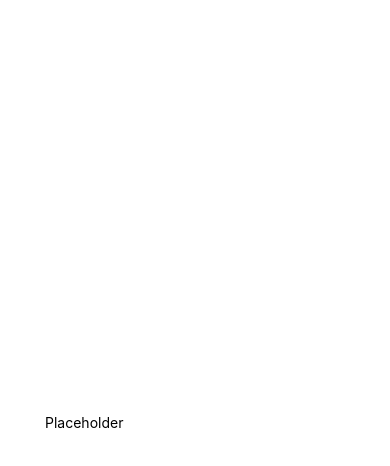
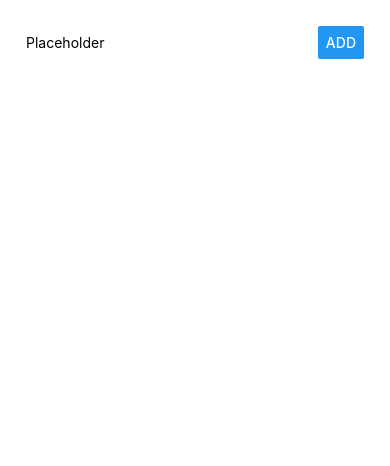
Before and after one commit to aitt1s/mock-react-native, a React Native app: screen / in a window 390 px wide. Shown: the top 466 px of the page. Built offline with nearby package versions, Linux system fonts and the light colour scheme.

Commit message:
separated components

```diff
--- a/App.js
+++ b/App.js
@@ -1,9 +1,13 @@
 import React from 'react';
-import { StyleSheet, Text, View, TextInput } from 'react-native';
+import { StyleSheet, View, Text, TextInput, Button } from 'react-native';
+
+import ListContainer from './src/components/List/ListContainer'
+import PlaceInput from './src/components/PlaceInput/PlaceInput'
 
 export default class App extends React.Component {
   state = {
-    placeName: ''
+    placeName: '',
+    places: []
   }
 
   placeNameChangedHandler = (val) => {
@@ -12,15 +16,27 @@
     })
   }
 
+  placeSubmitHandler = () => {
+    if(this.state.placeName.trim() === "") {
+      return;
+    }
+
+    this.setState(prevState => {
+      return {
+        places: prevState.places.concat(prevState.placeName)
+      }
+    })
+  }
+
   render() {
     return (
       <View style={styles.container}>
-        <TextInput
-          value={this.state.placeName}
-          placeholder="Placeholder"
-          onChangeText={this.placeNameChangedHandler}
-          style={{width: 300}}
-          />
+        <PlaceInput
+          placeNameChangedHandler={this.placeNameChangedHandler}
+          placeSubmitHandler={this.placeSubmitHandler}
+          placeName={this.state.placeName}
+        />
+        <ListContainer places={this.state.places} />
       </View>
     );
   }
@@ -29,8 +45,9 @@
 const styles = StyleSheet.create({
   container: {
     flex: 1,
+    padding: 26,
     backgroundColor: '#fff',
     alignItems: 'center',
-    justifyContent: 'center',
-  },
+    justifyContent: 'flex-start',
+  }
 });
--- /dev/null
+++ b/src/components/List/ListContainer.js
@@ -0,0 +1,24 @@
+import React from 'react'
+import { View, StyleSheet } from 'react-native'
+
+import ListItem from './ListItem'
+
+const placesOutput = (places) => {
+ return places.map((place, i) => (
+    <ListItem key={i} placeName={place} />
+  ))
+}
+
+const ListContainer = (props) => (
+  <View style={styles.listContainer}>
+    {placesOutput(props.places)}
+  </View>
+)
+
+const styles = StyleSheet.create({
+  listContainer: {
+    width: "100%"
+  }
+})
+
+export default ListContainer
--- /dev/null
+++ b/src/components/List/ListItem.js
@@ -0,0 +1,19 @@
+import React from 'react';
+import { View, Text, StyleSheet } from 'react-native'
+
+const ListItem = (props) => (
+  <View style={styles.listItem}>
+    <Text>{props.placeName}</Text>
+  </View>
+);
+
+const styles = StyleSheet.create({
+  listItem: {
+    width: "100%",
+    padding: 10,
+    marginBottom: 5,
+    backgroundColor: "#eee"
+  }
+})
+
+export default ListItem
--- /dev/null
+++ b/src/components/PlaceInput/PlaceInput.js
@@ -0,0 +1,31 @@
+import React from 'react';
+import { View, TextInput, Button, StyleSheet } from 'react-native'
+
+const PlaceInput = (props) => (
+  <View style={styles.inputContainer}>
+    <TextInput
+      value={props.placeName}
+      placeholder="Placeholder"
+      onChangeText={props.placeNameChangedHandler}
+      style={styles.placeInput}
+      />
+    <Button style={styles.placeButton} onPress={props.placeSubmitHandler} title="Add"/>
+  </View>
+)
+
+const styles = StyleSheet.create({
+  inputContainer: {
+    width: "100%",
+    flexDirection: "row",
+    justifyContent: "space-between",
+    alignItems: "center"
+  },
+  placeInput: {
+    width: "70%"
+  },
+  placeButton: {
+    width: "30%"
+  },
+})
+
+export default PlaceInput
```
